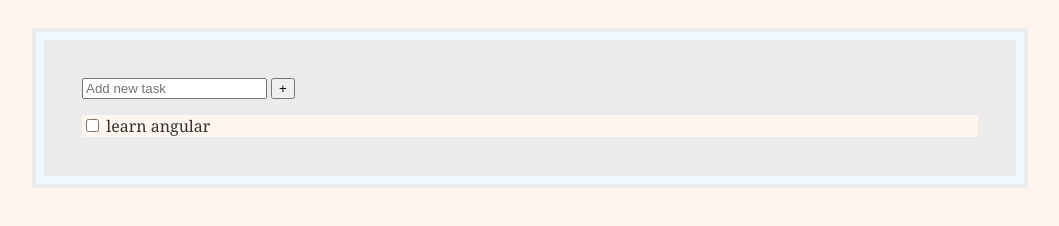
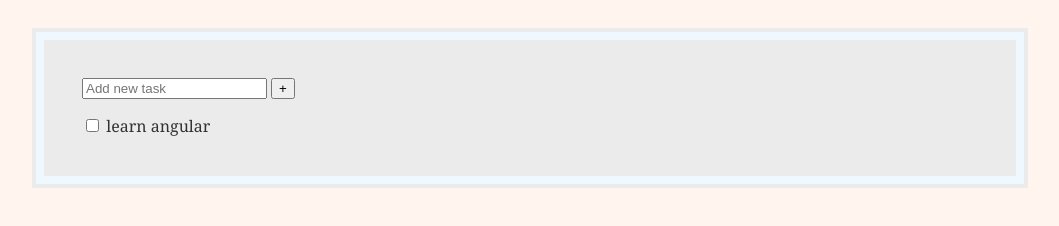
Before and after one commit to lknapalolo/angular_todo, a plain HTML site: page index.html in a window 1280 px wide. Shown: the whole page, without its empty margins (118-1177 px from the left). Drawn offline with nearby package versions, Linux system fonts and the light colour scheme.

Commit message:
small style change

```diff
--- a/styles.css
+++ b/styles.css
@@ -15,7 +15,6 @@ input:focus{
 }
 div.list{
   margin-top:1em;
-  background-color: seashell;
   font-family: georgia;
   color:rgb(50,50,50);
 }
```
